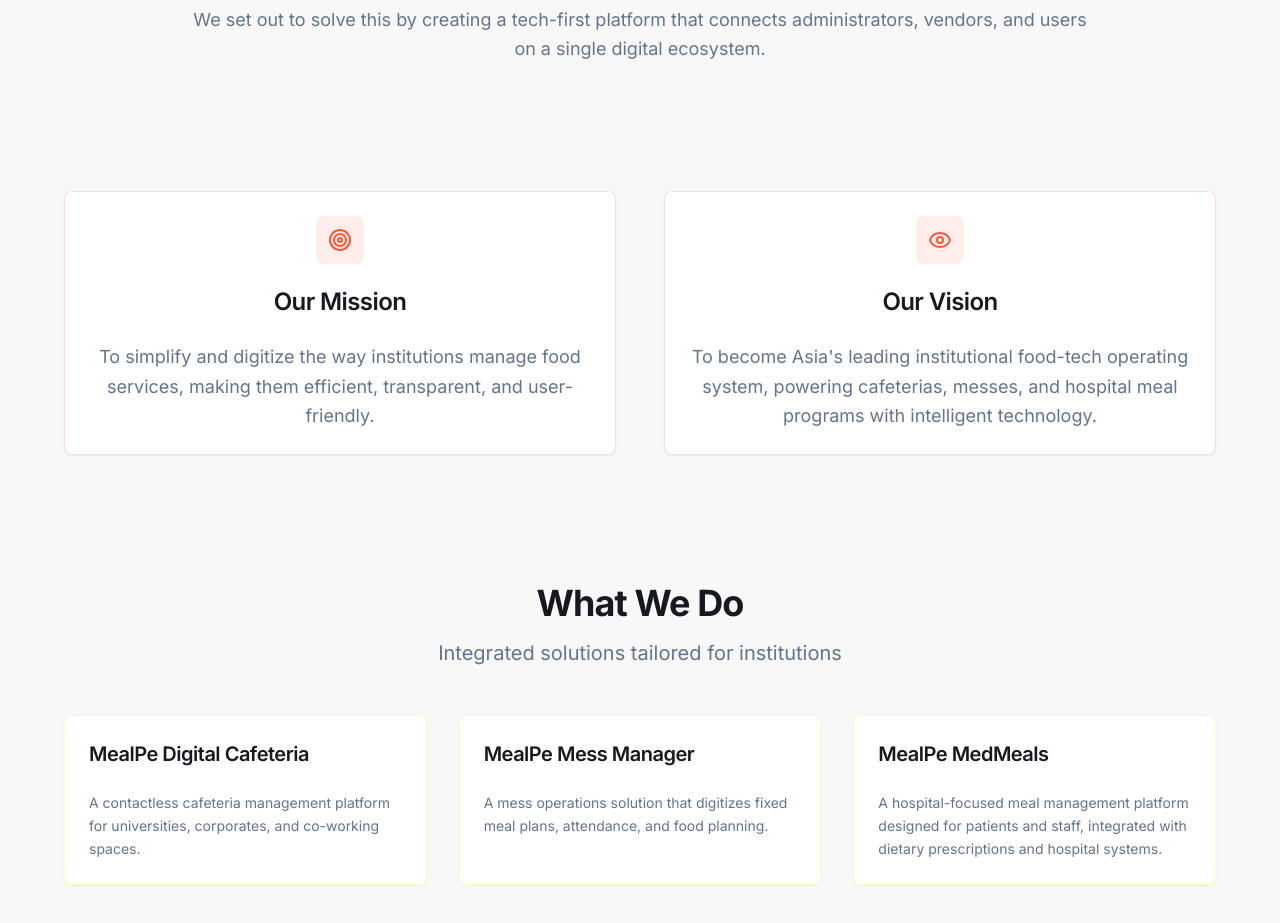
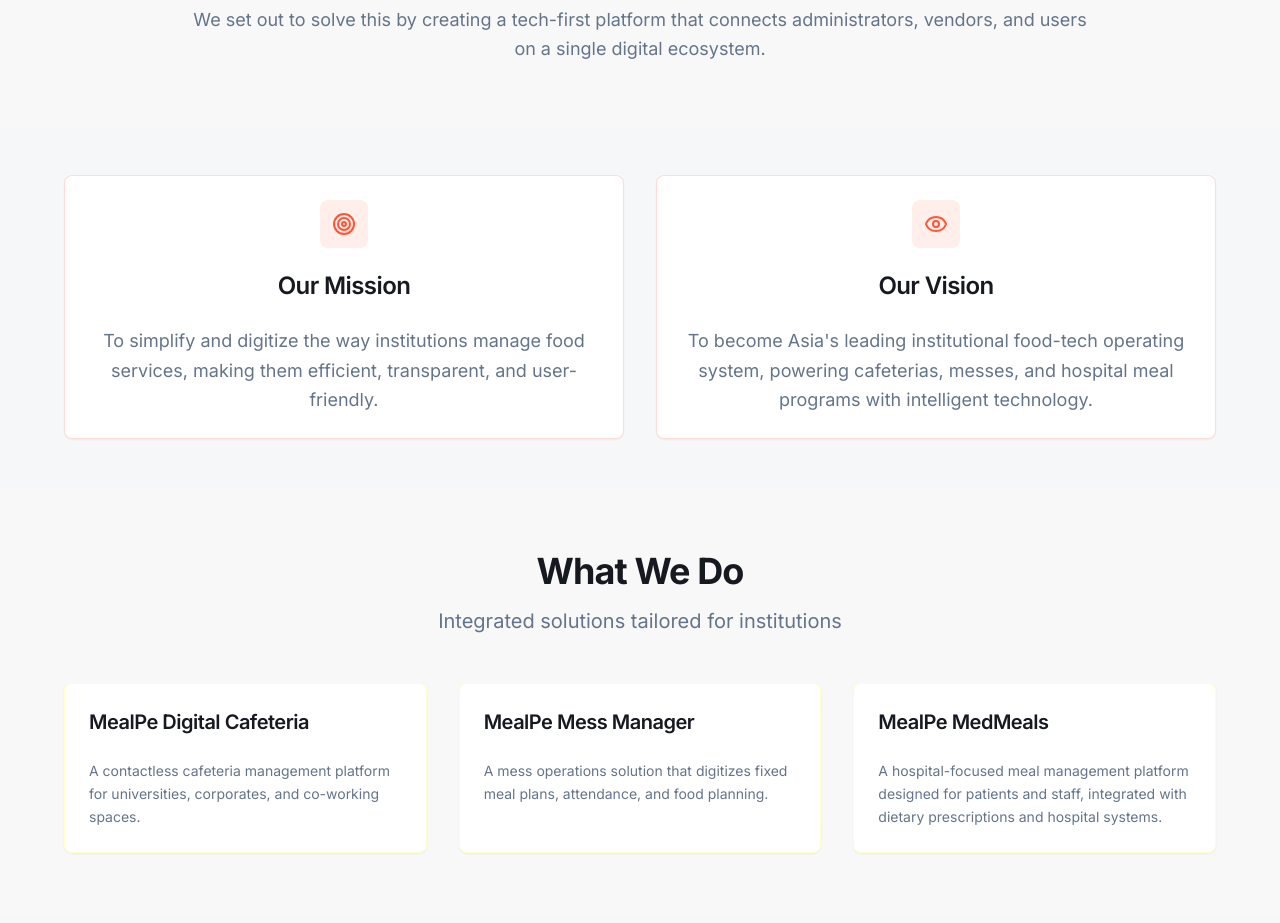
Before and after one commit to MaharshAtRajat/mealpe-foodtech-platform, a React (Vite) app: page /about in a window 1280 px wide. Shown: the part 1400-2323 px from the top of the page. Built offline with nearby package versions, Linux system fonts and the light colour scheme.

Commit message:
Reduce spacing on Mission/Vision cards

```diff
--- a/src/pages/About.tsx
+++ b/src/pages/About.tsx
@@ -67,10 +67,10 @@ export const About = () => {
         </section>
 
         {/* Mission & Vision */}
-        <section className="py-12 lg:py-16 bg-muted/30">
+        <section className="py-8 lg:py-12 bg-muted/30">
           <div className="container mx-auto">
             <div className="max-w-6xl mx-auto">
-              <div className="grid lg:grid-cols-2 gap-12">
+              <div className="grid lg:grid-cols-2 gap-8">
                 <Card className="glass-card border-primary/20">
                   <CardHeader className="text-center">
                     <div className="w-12 h-12 bg-primary/10 rounded-lg flex items-center justify-center mx-auto mb-4">
```
